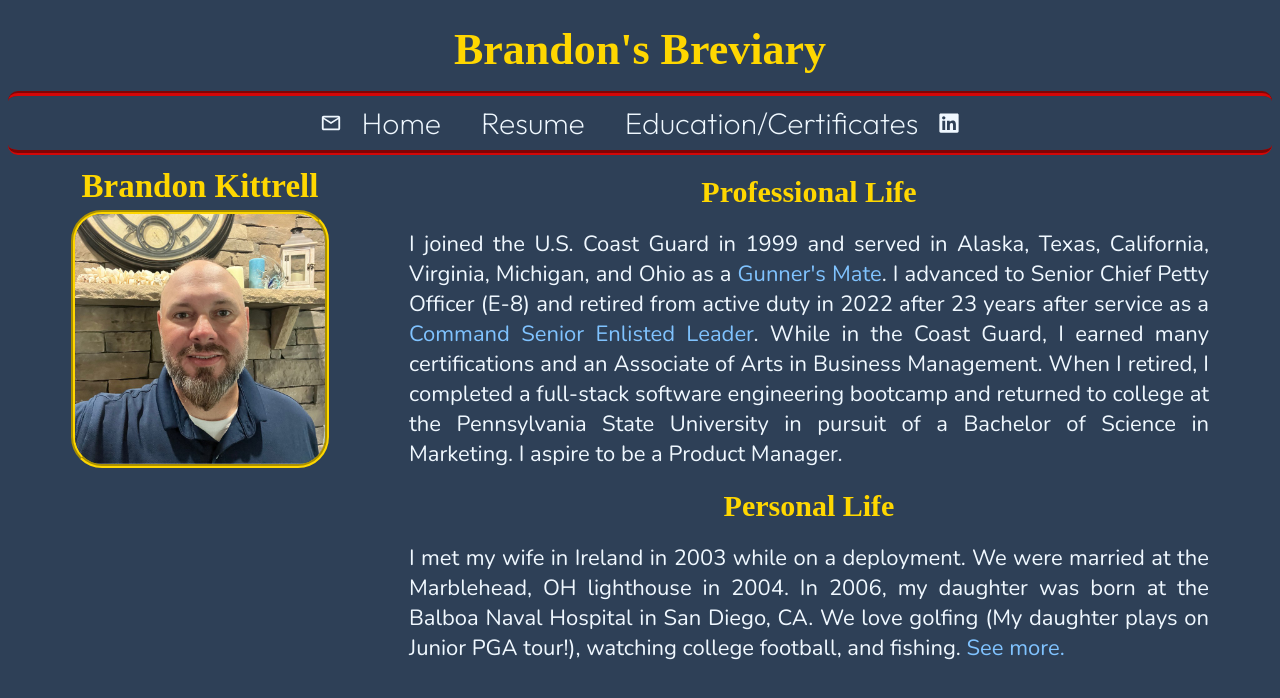
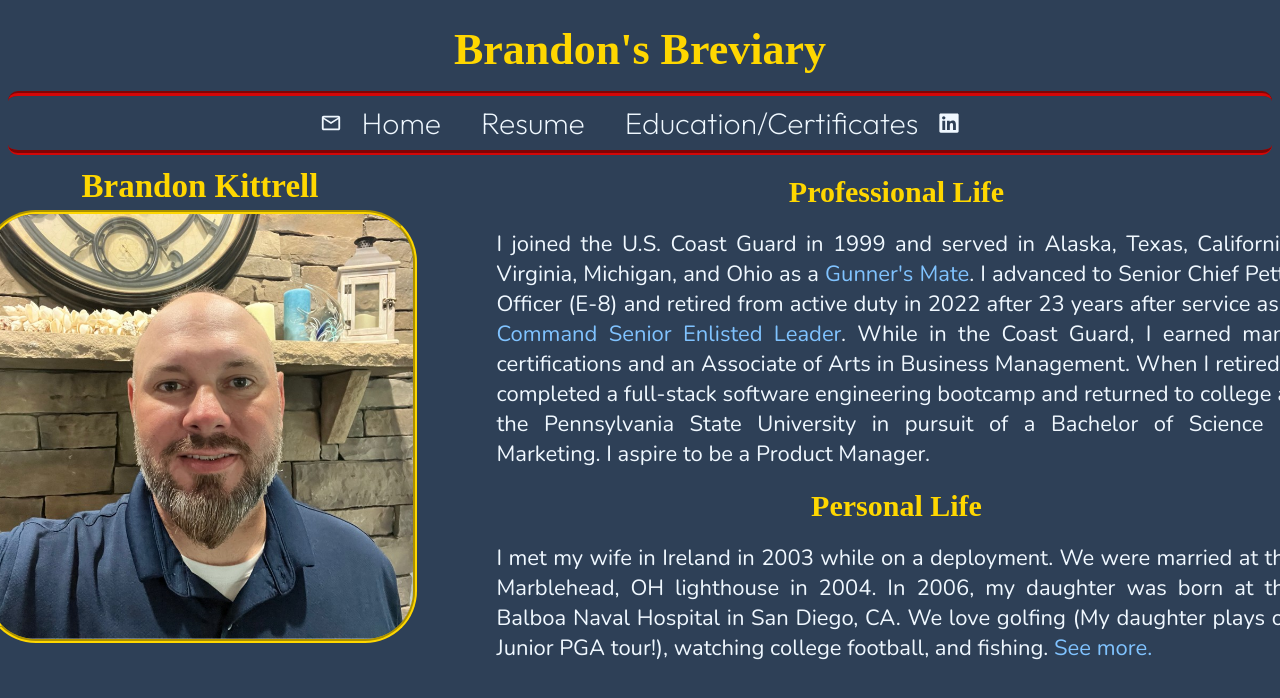
Before and after one commit to BRKittrell/Breviary2, a React (Create React App) app: page / in a window 1280 px wide. Shown: the top 698 px of the page. Built offline with nearby package versions, Linux system fonts and the light colour scheme; a web font is replaced by a local one.

Commit message:
enlarged pic

```diff
--- a/src/styling/home.css
+++ b/src/styling/home.css
@@ -11,8 +11,8 @@
 
 
 .cardPhoto{
-    width: 250px;
-    height: 250px;
+    width: 425px;
+    height: 425px;
     object-fit: cover;
     border-radius: 12%;
     border: .3rem groove gold;
```
Also changed, not shown: 6 other files (tests, documents, lock files or other folders).
